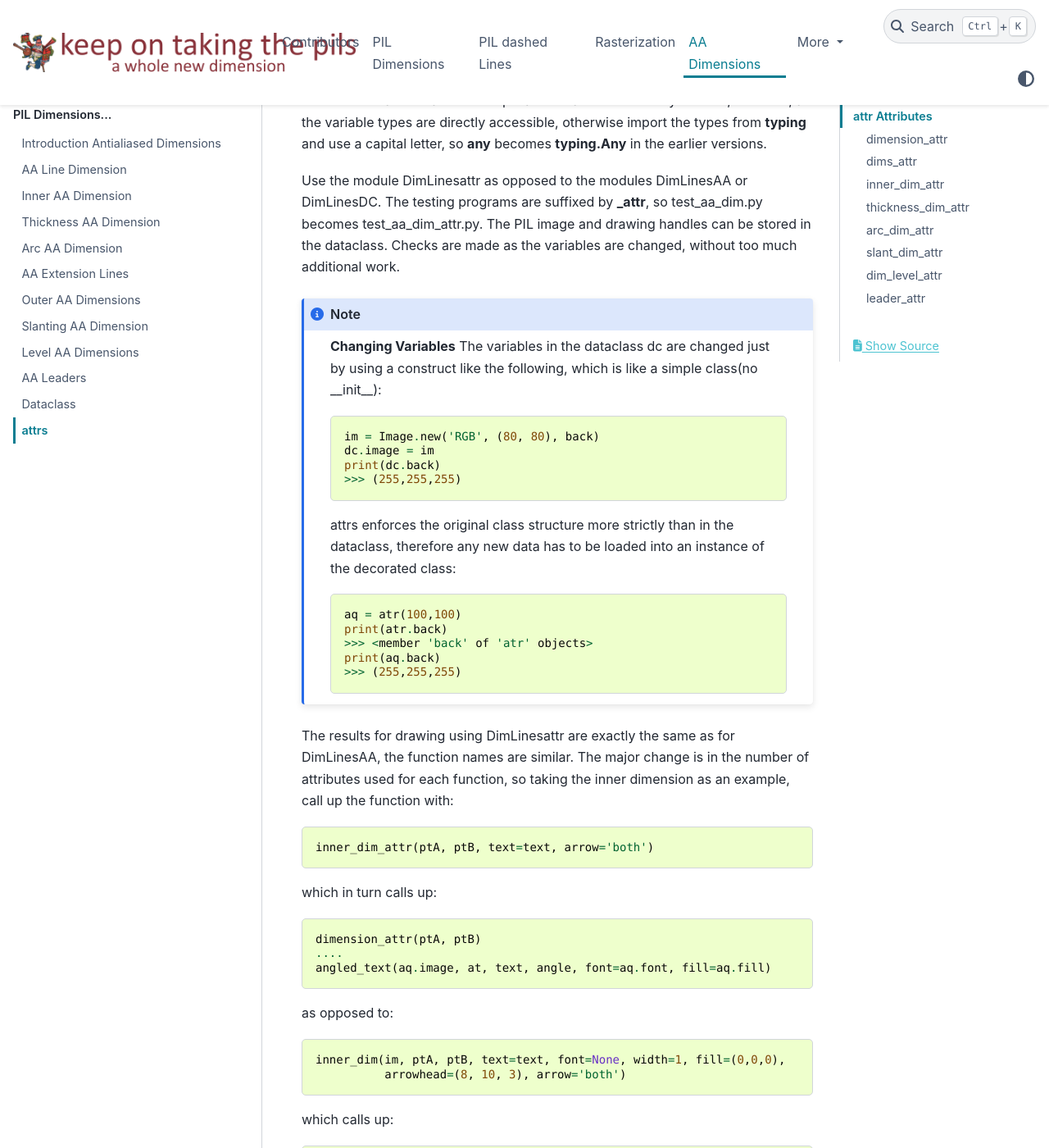
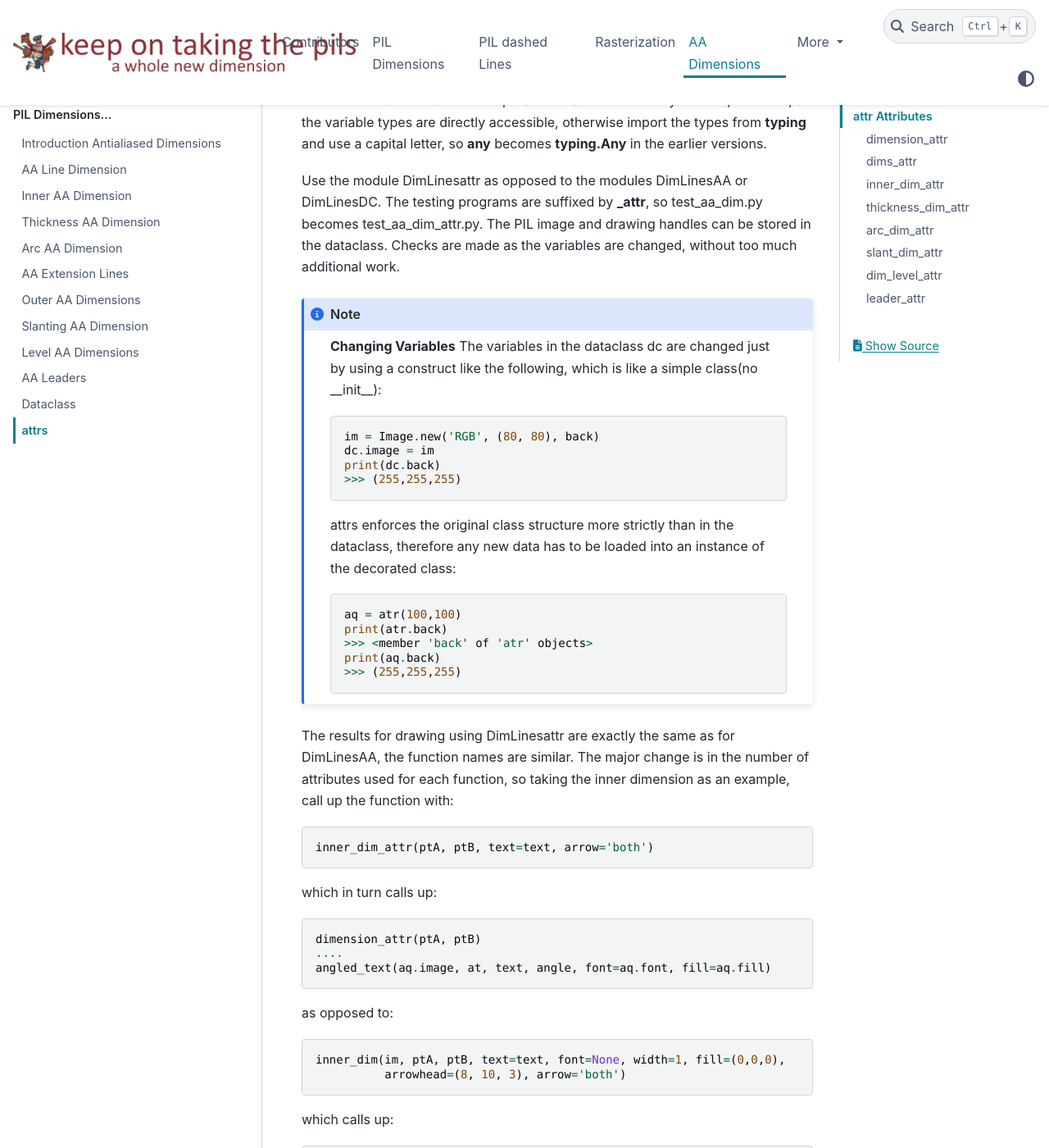
Before and after one commit to Edgar-Donk/PIL-dimensions, a Sphinx documentation site: the page built from docs/aadims/attrs.rst, in a window 1280 px wide and 1400 px high, scrolled down 218 px. Shown: the whole window at 82% size. Built offline with Sphinx 7.4.7 and the PyData theme 0.15.4, drawn with Linux system fonts in a browser that asks for light colours.

Commit message:
Add files via upload

```diff
--- a/docs/_static/custom.css
+++ b/docs/_static/custom.css
@@ -11,16 +11,6 @@
     30px = 1.875rem
     32px = 2rem
 
-*/
-
-/*
-figure.imghvr-zoom-out-right, figurecaption {
-
-      display: block;
-      font-style: italic;
-      font-variant: small-caps;
-
-   }
 */
 
 .toggle .header {
@@ -41,8 +31,9 @@
     border-radius: 5px;
 }
 
+# #eeffcc
 div.code, pre {
-    background-color: #eeffcc;
+    background-color: #f0f0f0;
     border-radius: 5px;
 }
 
@@ -74,13 +65,22 @@
     padding-left: 1em;
 }
 
-a:link {color:#4DC3D1;
-        hover:#4B61AA;
+# color:#4DC3D1
+a:link {color: #7787D2;
+        hover: #4B61AA;
 }
 
 table.align-center {
     margin-left: auto;
     margin-right: auto;
+}
+
+/* color 89323A; */
+p.logo__title {
+   font-size: 25px;
+   color: #ff073a;
+   text-shadow: 0 0 3px #ccff02;
+   float: left;
 }
 
 /*
```
Also changed, not shown: docs/_static/bigbenc.png (added), docs/_static/bigbencneon.png (added).
